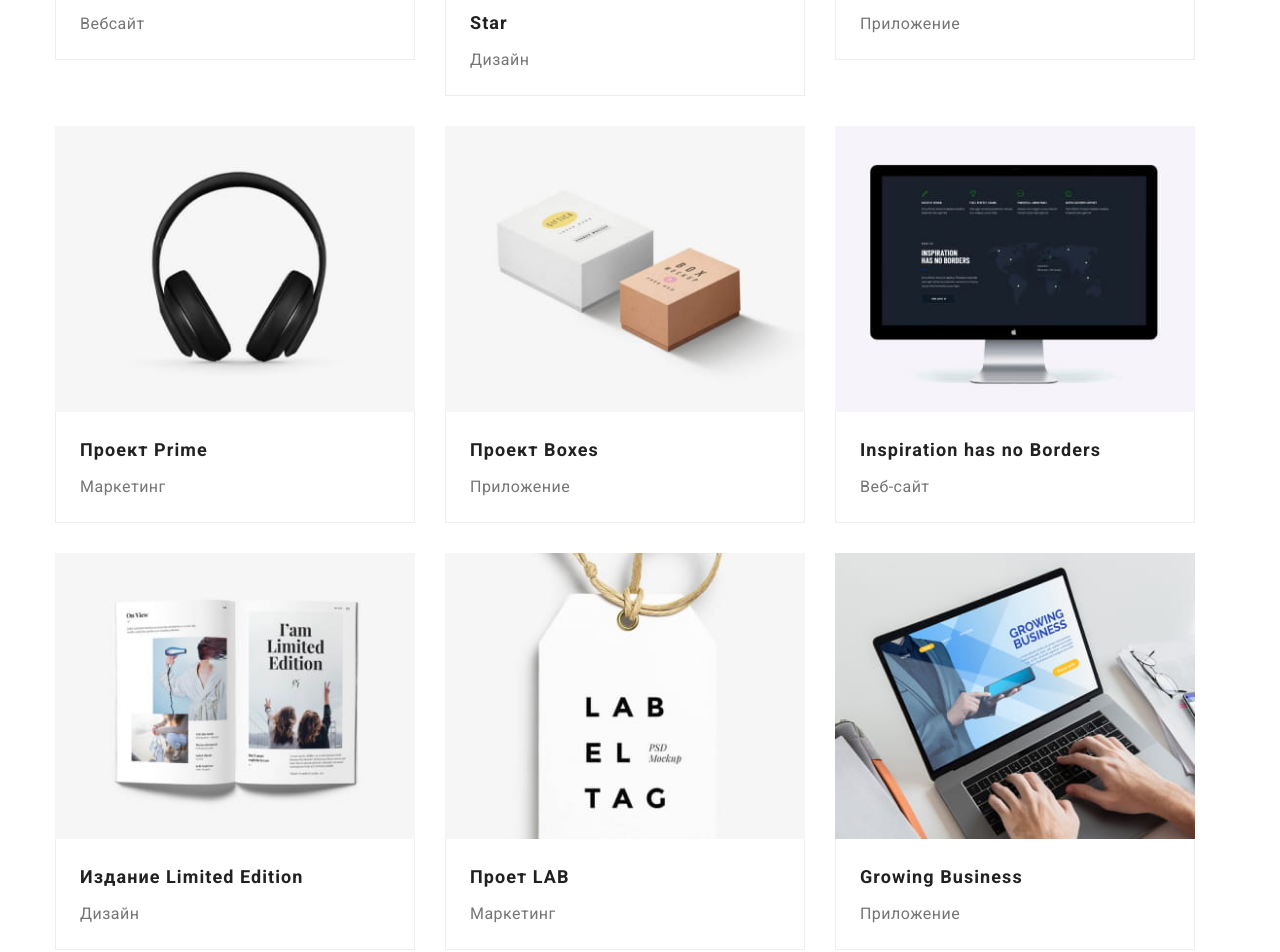
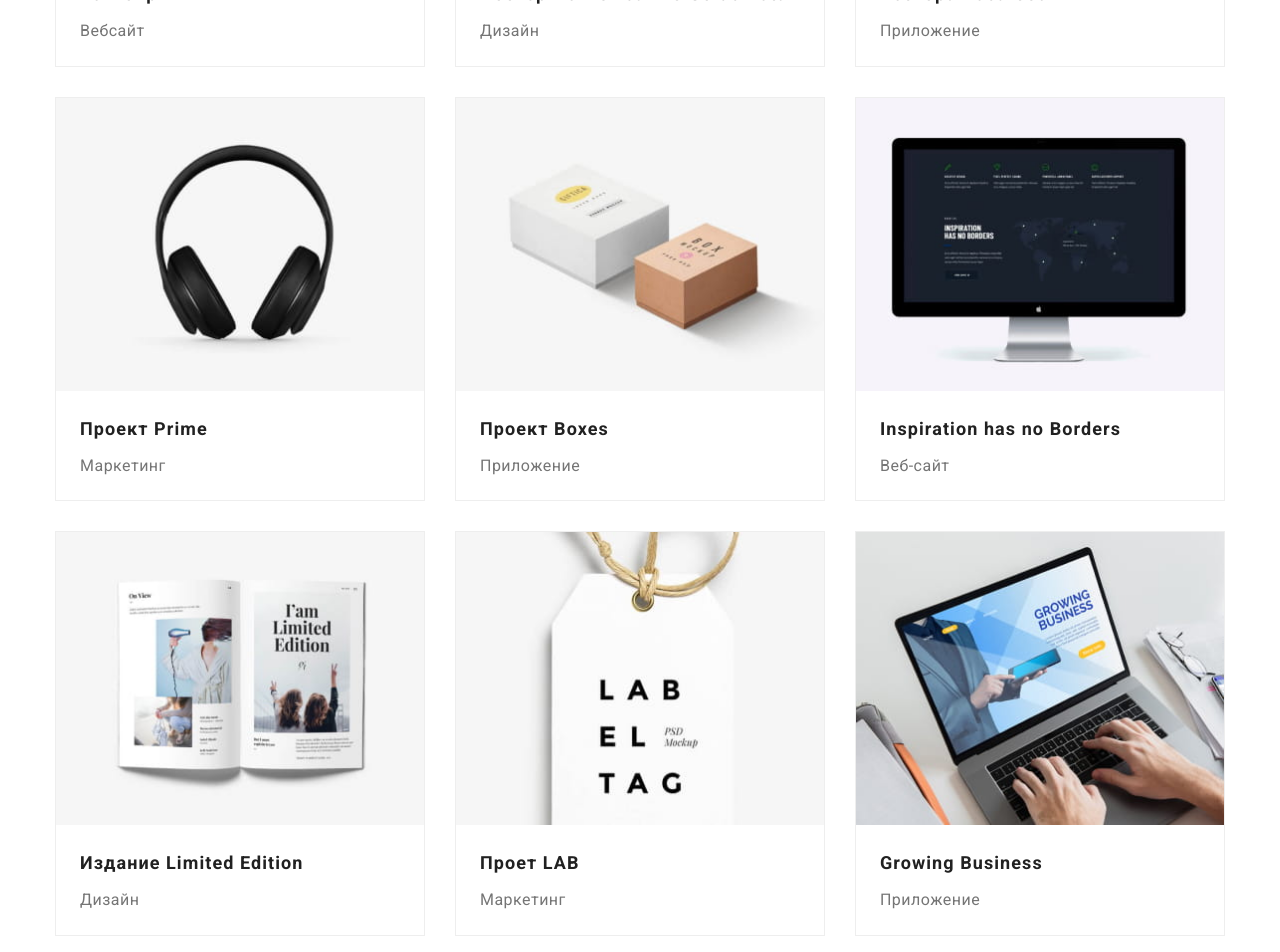
Before and after one commit to LesiaBelinska/goit-markup-hw-03, a plain HTML site: page portfolio.html in a window 1280 px wide. Shown: the part 600-1552 px from the top of the page. Drawn offline with nearby package versions, Linux system fonts and the light colour scheme.

Commit message:
corrected mistakes with grid

```diff
--- a/css/styles.css
+++ b/css/styles.css
@@ -218,11 +218,10 @@ img {
 .features-grid {
   display: flex;
   flex-wrap: wrap;
-  margin-right: -30px;
 }
 
 .features-item {
-  flex-basis: calc((100% - 30px * 4) / 4);
+  flex-basis: calc((100% - 30px * 3) / 4);
   margin-right: 30px;
 }
 
@@ -243,14 +242,11 @@ img {
 .work-grid {
   display: flex;
   flex-wrap: wrap;
-  margin-right: -30px;
-  margin-bottom: -94px;
 }
 
 .work-item {
-  flex-basis: calc((100% - 30px * 3) / 3);
+  flex-basis: calc((100% - 30px * 2) / 3);
   margin-right: 30px;
-  margin-bottom: 94px;
 }
 
 .work-item:nth-child(3n) {
@@ -264,8 +260,10 @@ img {
 }
 
 .team-item {
-  flex-basis: calc((100% - 30px * 4) / 4);
+  flex-basis: calc((100% - 30px * 3) / 4);
   margin-right: 30px;
+  border-radius: 0px 0px 4px 4px;
+  background-color: var(--title-color);
 }
 
 .team-item:nth-child(4n) {
@@ -275,8 +273,8 @@ img {
 .team-content {
   text-align: center;
   padding: 30px 22px;
-  border-radius: 0px 0px 4px 4px;
-  background-color: var(--title-color);
+  /*border-radius: 0px 0px 4px 4px;
+  background-color: var(--title-color);*/
 }
 
 .team-title {
@@ -324,7 +322,7 @@ img {
 }
 
 .portfolio-item {
-  flex-basis: calc((100% - 30px * 3) / 3);
+  flex-basis: calc((100% - 30px * 2) / 3);
   margin-right: 30px;
   margin-bottom: 30px;
 }
@@ -338,10 +336,11 @@ img {
 }
 
 .portfolio-border {
+  border: 1px solid var(--border-portfolio-color);
+}
+
+.bottom-box {
   padding: 20px 24px;
-  border-right: 1px solid var(--border-portfolio-color);
-  border-bottom: 1px solid var(--border-portfolio-color);
-  border-left: 1px solid var(--border-portfolio-color);
 }
 
 .buttons-portfolio {
--- a/portfolio.html
+++ b/portfolio.html
@@ -51,66 +51,84 @@
     <div class="container">
         <ul class="list portfolio-grid">
             <li class="portfolio-item">
+                <div class="portfolio-border">
                 <img src="./images/portfolio/img-1.jpg" width="370" height="294" alt="изображение сайта Технокряк"/>
-                <div class="portfolio-border">
+                <div class="bottom-box">
                 <h2 class="portfolio-title">Технокряк</h2>
                 <p class="description-portfolio">Вебсайт</p>
                 </div>
+                </div>
             </li>
             <li class="portfolio-item">
+                <div class="portfolio-border">
                 <img src="./images/portfolio/img-2.jpg" width="370" height="294" alt="постер Нью Орлеан вс Голден Стар"/>
-                <div class="portfolio-border">
+                <div class="bottom-box">
                 <h2 class="portfolio-title">Постер New Orlean vs Golden Star</h2>
                 <p class="description-portfolio">Дизайн</p>
                 </div>
+                </div>
             </li>
             <li class="portfolio-item">
+                <div class="portfolio-border">
                 <img src="./images/portfolio/img-3.jpg" width="370" height="294" alt="лого ресторана Сіфуд" />
-                <div class="portfolio-border">
+                <div class="bottom-box">
                 <h2 class="portfolio-title">Ресторан Seafood</h2>
                 <p class="description-portfolio">Приложение</p>
                 </div>
+                </div>
             </li>
             <li class="portfolio-item">
+                <div class="portfolio-border">
                 <img src="./images/portfolio/img-4.jpg" width="370" height="294" alt="наушники" />
-                <div class="portfolio-border">
+                <div class="bottom-box">
                 <h2 class="portfolio-title">Проект Prime</h2>
                 <p class="description-portfolio">Маркетинг</p>
                 </div>
+                </div>
             </li>
             <li class="portfolio-item">
+                <div class="portfolio-border">
                 <img src="./images/portfolio/img-5.jpg" width="370" height="294" alt="две коробки" />
-                <div class="portfolio-border">
+                <div class="bottom-box">
                 <h2 class="portfolio-title">Проект Boxes</h2>
                 <p class="description-portfolio">Приложение</p>
                 </div>
+                </div>
             </li>
             <li class="portfolio-item">
+                <div class="portfolio-border">
                 <img src="./images/portfolio/img-6.jpg" width="370" height="294" alt="монитор" />
-                <div class="portfolio-border">
+                <div class="bottom-box">
                 <h2 class="portfolio-title">Inspiration has no Borders</h2>
                 <p class="description-portfolio">Веб-сайт</p>
                 </div>
+                </div>
             </li>
             <li class="portfolio-item">
+                <div class="portfolio-border">
                 <img src="./images/portfolio/img-7.jpg" width="370" height="294" alt="издание Лимитед едишен" />
-                <div class="portfolio-border">
+                <div class="bottom-box">
                 <h2 class="portfolio-title">Издание Limited Edition</h2>
                 <p class="description-portfolio">Дизайн</p>
                 </div>
+                </div>
             </li>
             <li class="portfolio-item">
+                <div class="portfolio-border">
                 <img src="./images/portfolio/img-8.jpg" width="370" height="294" alt="ярлык лаб" />
-                <div class="portfolio-border">
+                <div class="bottom-box">
                 <h2 class="portfolio-title">Проет LAB</h2>
                 <p class="description-portfolio">Маркетинг</p>
                 </div>
+                </div>
             </li>
             <li class="portfolio-item">
+                <div class="portfolio-border">
                 <img src="./images/portfolio/img-9.jpg" width="370" height="294" alt="ноутбук" />
-                <div class="portfolio-border">
+                <div class="bottom-box">
                 <h2 class="portfolio-title">Growing Business</h2>
                 <p class="description-portfolio">Приложение</p>
+                </div>
                 </div>
             </li>
         </ul>
```
